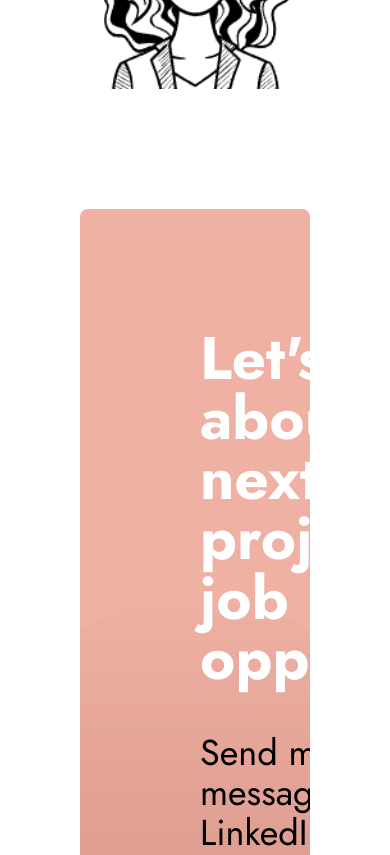
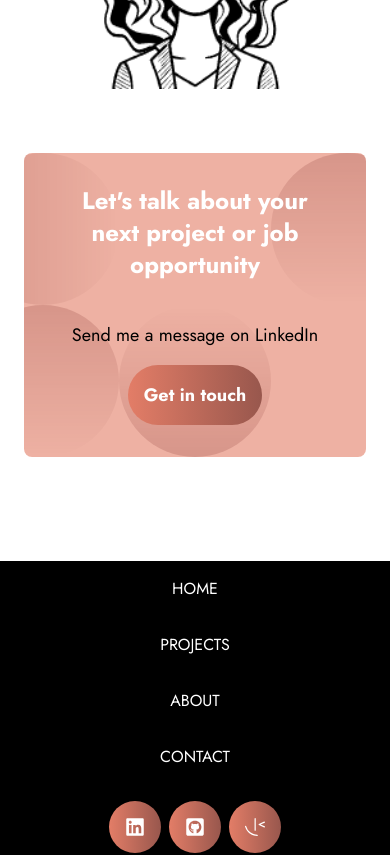
Before and after one commit to lavollmer/portfolio-lauradev, a React (Vite) app: page / in a window 390 px wide. Shown: the part 7220-8075 px from the top of the page. Built offline with nearby package versions, Linux system fonts and the light colour scheme.

Commit message:
updating mobile responsiveness of footer and contact

```diff
--- a/src/App.jsx
+++ b/src/App.jsx
@@ -29,7 +29,7 @@ function App() {
       <Element name="about">
         <About />
       </Element>
-      <div className="p-20">
+      <div className="p-6 md:p-20">
       <Element name="contact">
         <Contact />
       </Element>
--- a/src/components/Contact.jsx
+++ b/src/components/Contact.jsx
@@ -4,26 +4,26 @@ import { FaLinkedin } from "react-icons/fa";
 
 const Contact = () => {
   return (
-    <div className="flex flex-row relative rounded-lg w-full bg-burnt-sienna bg-opacity-60 font-jost p-20 landing-container">
+    <div className="flex flex-row items-center justify-center relative rounded-lg w-full bg-burnt-sienna bg-opacity-60 font-jost p-8 md:p-20 landing-container">
       <div
         className="absolute inset-0 bg-cover bg-center z-10"
         style={{ backgroundImage: `url(${BackgroundOverlay})` }}
       ></div>
-      <div className="flex flex-col relative z-20 p-10 space-y-10">
-        <div className="flex flex-row items-center justify-center">
-          <h1 className="text-white text-6xl font-bold">
+      <div className="flex flex-col relative z-20 md:p-10 space-y-10">
+        <div className="flex flex-col md:flex-row items-center justify-center">
+          <h1 className="text-white text-2xl md:text-6xl font-bold text-center">
             Let's talk about your next project or job opportunity
           </h1>
         </div>
-        <div className="flex flex-row items-center justify-center space-x-6">
-          <p className="text-4xl">Send me a message on LinkedIn</p>
+        <div className="flex flex-col md:flex-row items-center justify-center space-y-4 md:space-y-0 md:space-x-6">
+          <p className="flex flex-col items-center text-center text-lg md:text-4xl">Send me a message on LinkedIn</p>
           <a
             href="https://www.linkedin.com/in/lvollmer/"
             target="_blank"
             rel="noopener noreferrer"
           >
             <button className="hover:animate-bounce bg-gradient-to-r to-redwood from-burnt-sienna rounded-full text-white cursor-pointer p-4 px-4 hover:from-redwood hover:to-burnt-sienna">
-              <p className="font-bold text-2xl">Get in touch</p>
+              <p className="font-bold text-lg md:text-2xl">Get in touch</p>
             </button>
           </a>
         </div>
```
